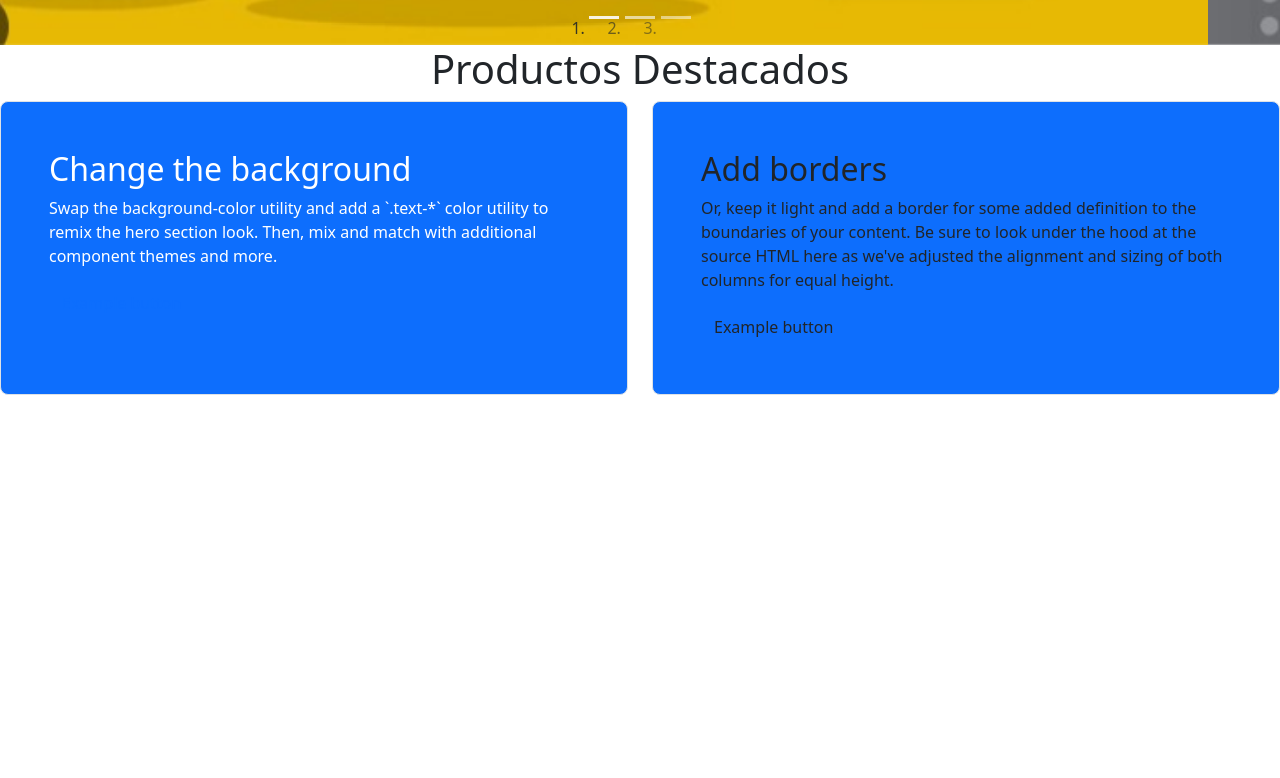
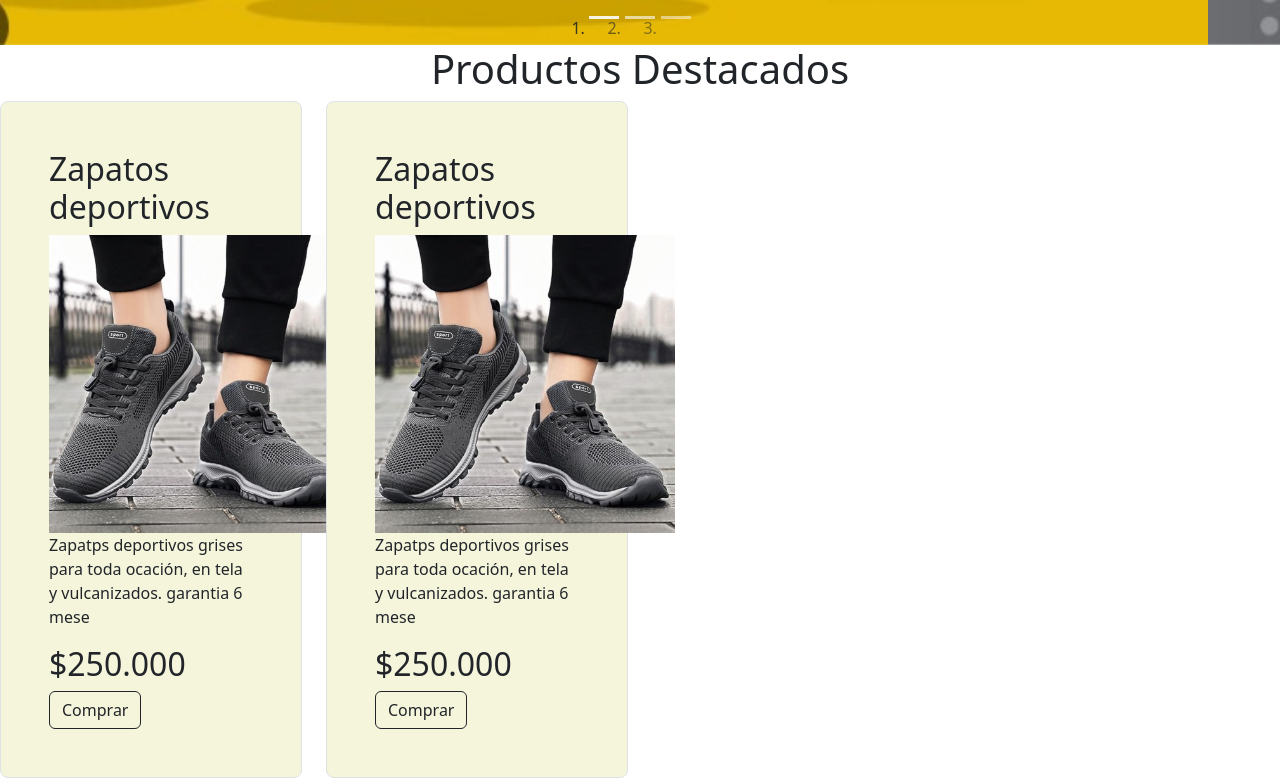
Before and after one commit to ArnaldoDominguez07/arnaldo1001, a plain HTML site: page Framework.html in a window 1280 px wide. Shown: the part 461-1239 px from the top of the page. Before the commit the page ends 856 px from the top, so only its background shows below. Drawn offline with nearby package versions, Linux system fonts and the light colour scheme.

Commit message:
Adicionamos 2 productos

```diff
--- a/Framework.html
+++ b/Framework.html
@@ -151,45 +151,41 @@
             </div>
         <!-- aqui termina el carrusel -->
         <!-- seccion de productos destacados -->
+
+
             <div>
                 <h1 align="center">Productos Destacados</h1>
                 <div class="row align-items-md-stretch">
-                    <div class="col-md-6">
+                    <div class="col-md-3">
                         <div
-                            class="h-100 p-5 text-white bg-primary border rounded-3"
+                            class="h-100 p-5 text-dark bg- border rounded-3" style="background-color: beige;"
                         >
-                            <h2>Change the background</h2>
-                            <p>
-                                Swap the background-color utility and add a `.text-*` color
-                                utility to remix the hero section look. Then, mix and match with
-                                additional component themes and more.
-                            </p>
+                            <h2>Zapatos deportivos</h2>
+                            <img src="./proyecto01/img/zapatos1.jpg" alt="" srcset="" width="300px">
+                            <p>Zapatps deportivos grises para toda ocación, en tela y vulcanizados. garantia 6 mese</p>
+                            <h2>$250.000</h2>
                             <button
-                                class="btn btn-outline-primary"
+                                class="btn btn-outline-dark"
                                 type="button"
                             >
-                                Example button
+                                Comprar
                             </button>
                         </div>
                     </div>
-                    <div class="col-md-6">
+
+                    <div class="col-md-3">
                         <div
-                            class="h-100 p-5 bg-primary border rounded-3"
+                            class="h-100 p-5 text-dark bg- border rounded-3" style="background-color: beige;"
                         >
-                            <h2>Add borders</h2>
-                            <p>
-                                Or, keep it light and add a border for some added definition
-                                to the boundaries of your content. Be sure to look under the
-                                hood at the source HTML here as we've adjusted the alignment and
-                                sizing of both columns for equal height.
-                            </p>
+                            <h2>Zapatos deportivos</h2>
+                            <img src="./proyecto01/img/zapatos1.jpg" alt="" srcset="" width="300px">
+                            <p>Zapatps deportivos grises para toda ocación, en tela y vulcanizados. garantia 6 mese</p>
+                            <h2>$250.000</h2>
                             <button
-                                class="btn Swap the background-color utility and add a `.text-*` color
-                                utility to remix the hero section look. Then, mix and match with
-                                additional component themes and more."
+                                class="btn btn-outline-dark"
                                 type="button"
                             >
-                                Example button
+                                Comprar
                             </button>
                         </div>
                     </div>
```
